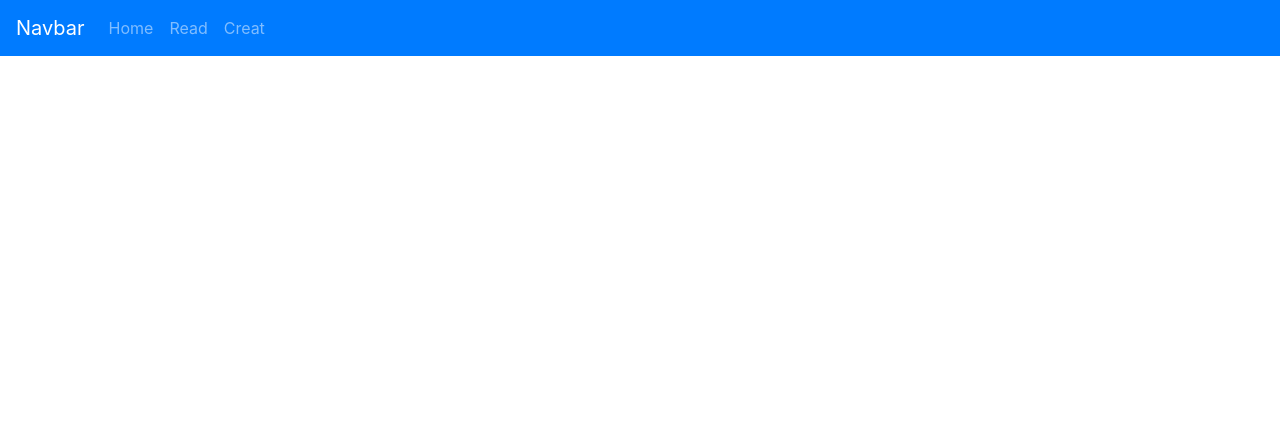
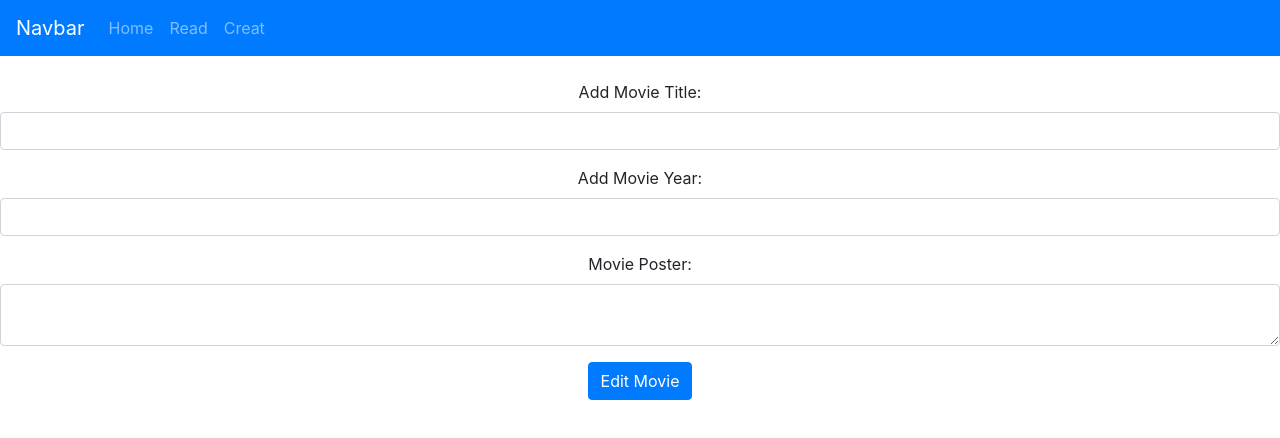
Before and after one commit to PantareeBew/Final_DRQ_Lab, a React (Create React App) app: page /edit/1 in a window 1280 px wide. Shown: the top 438 px of the page. Built offline with nearby package versions, Linux system fonts and the light colour scheme; no server answers.

Commit message:
lab complete

```diff
--- a/src/App.js
+++ b/src/App.js
@@ -7,6 +7,7 @@
 import 'bootstrap/dist/css/bootstrap.min.css';
 import { Navbar, Nav } from 'react-bootstrap';
 import { BrowserRouter as Router, Switch, Route } from 'react-router-dom';
+import { Edit } from './components/edit';
 
 class App extends Component {
   render() {
@@ -26,9 +27,11 @@
           <br />
           <switch>
             <Route path='/' component={Content} exact />
-            <Route path='/create' component={Create} exact />
+            <Route path='/create' component={Create} />
             <Route path='/read' component={Read} exact />
+            <Route path='/edit/:id' component={Edit} />
           </switch>
+
         </div>
       </Router>
     );
--- /dev/null
+++ b/src/components/edit.js
@@ -0,0 +1,127 @@
+//use React library
+import React from 'react';
+import axios from 'axios';
+export class Edit extends React.Component {
+
+    constructor() {
+        super();
+
+        this.onSubmit = this.onSubmit.bind(this);
+        this.onChangeTitle = this.onChangeTitle.bind(this);
+        this.onChangeYear = this.onChangeYear.bind(this);
+        this.onChangePoster = this.onChangePoster.bind(this);
+
+        this.state = {
+            Title: '',
+            Year: '',
+            Poster: ''
+        }
+    }
+
+    componentDidMount(){
+        console.log(this.props.match.params.id);
+
+        axios.get('http://localhost:4000/api/movies/' + this.props.match.params.id)
+        .then(response =>{
+            this.setState({
+                _id:response.data._id,
+                Title:response.data.title,
+                Year:response.data.year,
+                Poster:response.data.poster
+            })
+        })
+        .catch((error)=>{
+            console.log(error);
+        });
+    }
+    onChangeTitle(e) {
+        this.setState({
+            Title: e.target.value
+        });
+    }
+
+    onChangeYear(e){
+        this.setState({
+            Year: e.target.value
+        });
+    }
+
+    onChangePoster(e){
+        this.setState({
+            Poster: e.target.value
+        });
+    }
+
+    onSubmit(e) {
+        e.preventDefault();
+        alert("Movie: " + this.state.Title + " " +
+        this.state.Year + " " +
+        this.state.Poster);
+
+        const newMovie = {
+            title: this.state.Title,
+            year: this.state.Year,
+            poster: this.state.Poster,
+            _id:this.state._id
+        }
+
+        axios.put('http://localhost:4000/api/movies/'+this.state._id,newMovie)
+        .then(res =>{
+            console.log(res.data)
+        })
+        .catch();
+
+      /*  axios.post('http://localhost:4000/api/movies',newMovie)
+        .then((res)=>{
+            console.log(res);
+
+        })
+        .catch((err)=>{
+            console.log(err);
+        });*/
+    }
+
+    //render method
+    render() {
+        return (
+            //div elements
+            <div className='App'>
+                <form onSubmit={this.onSubmit}>
+                    <div className="form-group">
+                        <label>Add Movie Title: </label>
+                        <input type='text'
+                            className='form-control'
+                            value={this.state.Title}
+                            onChange={this.onChangeTitle}></input>
+                    </div>
+                    <div className="form-group">
+                        <label>Add Movie Year:</label>
+                        <input type = "text"
+                        className='form-control'
+                        value={this.state.Year}
+                        onChange={this.onChangeYear}>
+                        </input>
+                    </div>
+
+                    <div className = 'form-group'>
+                        <label>Movie Poster:</label>
+                        <textarea type='text'
+                        className = 'form-control'
+                        value = {this.state.Poster}
+                        onChange={this.onChangePoster}>
+                        </textarea>
+
+                    </div>
+
+
+                    <div className="form-group">
+                        <input type='submit'
+                            value='Edit Movie'
+                            className='btn btn-primary'></input>
+                    </div>
+                </form>
+            </div>
+        );
+    }
+
+}
--- a/src/components/movieItem.js
+++ b/src/components/movieItem.js
@@ -1,5 +1,7 @@
 import React from 'react';
 import Card from 'react-bootstrap/Card';
+import {Link} from 'react-router-dom';
+
 export class MovieItem extends React.Component {
 
     render() {
@@ -17,6 +19,7 @@
                             </footer>
                         </blockquote>
                     </Card.Body>
+                    <Link to={"/edit/"+ this.props.movie._id} className= "btn btn-primary"> Edit</Link>
                 </Card>
 
             </div>
```
Also changed, not shown: 1 other file (tests, documents, lock files or other folders).
